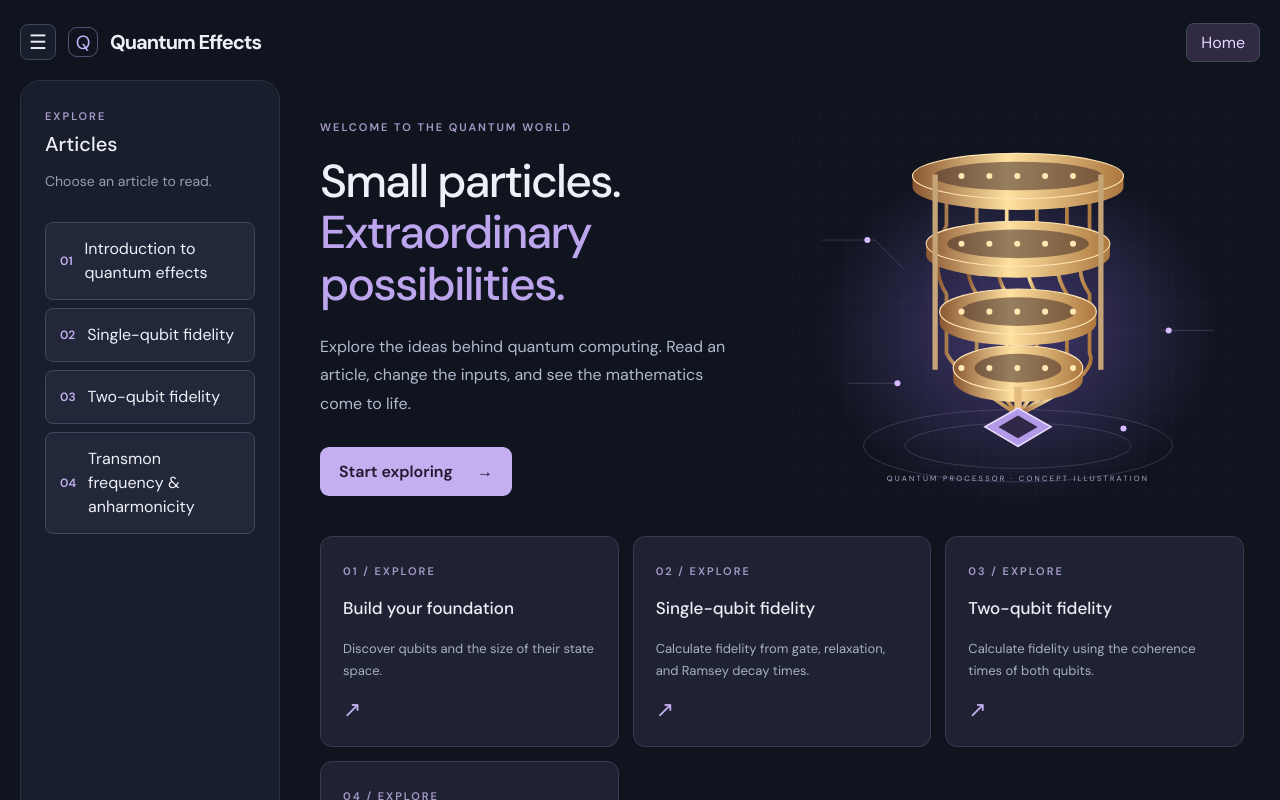
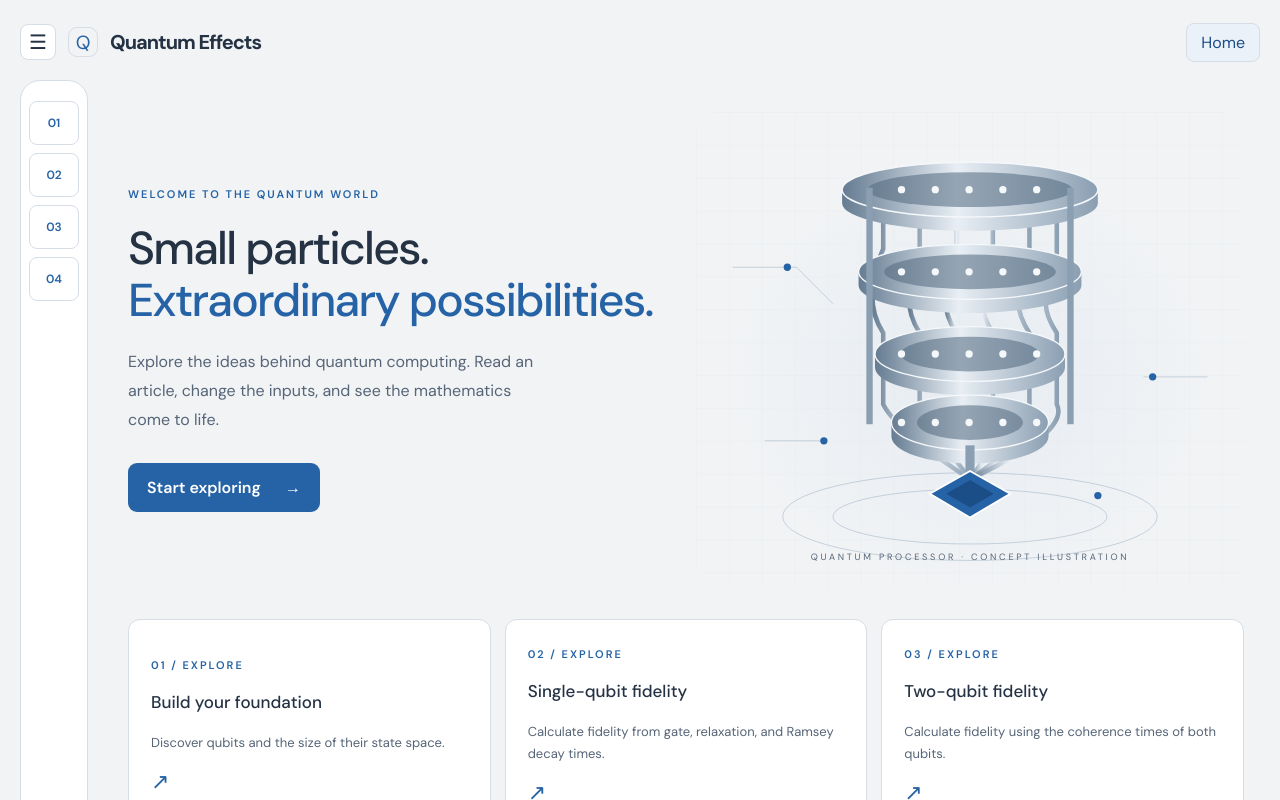
Before and after one commit to Pankaj-Deswal/qbit-lab, a React (Vite) app: page / in a window 1280 px wide. Shown: the top 800 px of the page. Built offline with nearby package versions, Linux system fonts and the light colour scheme.

Commit message:
Theme change

```diff
--- a/index.html
+++ b/index.html
@@ -3,7 +3,7 @@
   <head>
     <meta charset="UTF-8" />
     <meta name="viewport" content="width=device-width, initial-scale=1.0" />
-    <meta name="theme-color" content="#10141f" />
+    <meta name="theme-color" content="#f1f3f5" />
     <meta name="description" content="Explore quantum effects through interactive experiments." />
     <title>Quantum Effects</title>
   </head>
--- a/src/App.css
+++ b/src/App.css
@@ -1,9 +1,24 @@
 @import url('https://fonts.googleapis.com/css2?family=DM+Sans:wght@400;500;600;700&display=swap');
 
 :root {
+  color-scheme: light;
+  --page: #f1f3f5;
+  --surface: #ffffff;
+  --subtle: #f7f8fa;
+  --text: #243244;
+  --muted: #566577;
+  --border: #d6dde5;
+  --input-border: #a5b2c1;
+  --blue: #2563a6;
+  --blue-hover: #1b4e87;
+  --blue-deep: #1b4e87;
+  --blue-soft: #eaf1f8;
+  --blue-border: #91b0d2;
+  --white: #ffffff;
+  --measured: #c93646;
   font-family: 'DM Sans', system-ui, sans-serif;
-  color: #edf0f7;
-  background: #10141f;
+  color: var(--text);
+  background: var(--page);
   font-synthesis: none;
   text-rendering: optimizeLegibility;
   -webkit-font-smoothing: antialiased;
@@ -14,30 +29,30 @@ body { margin: 0; min-width: 320px; }
 button { font: inherit; }
 .app { max-width: 1600px; margin: auto; padding: 20px; }
 .header { display: flex; align-items: center; gap: 12px; height: 44px; margin-bottom: 16px; }
-.brand-mark { display: grid; place-items: center; width: 30px; height: 30px; border: 1px solid #575075; border-radius: 9px; color: #c4b5fd; font-size: 19px; }
-.eyebrow { color: #a79ac9; font-size: 11px; font-weight: 600; letter-spacing: 2px; text-transform: uppercase; margin: 0 0 8px; }
+.brand-mark { display: grid; place-items: center; width: 30px; height: 30px; border: 1px solid var(--border); border-radius: 9px; color: var(--blue); font-size: 19px; }
+.eyebrow { color: var(--blue); font-size: 11px; font-weight: 600; letter-spacing: 2px; text-transform: uppercase; margin: 0 0 8px; }
 h1 { font-size: 20px; letter-spacing: -1px; margin: 0; }
 .layout { display: grid; grid-template-columns: 260px minmax(0, 1fr); gap: 24px; min-height: calc(100svh - 100px); }
-.workspace { position: relative; display: flex; flex-direction: column; border: 1px solid #2a3040; border-radius: 20px; padding: 26px; background: radial-gradient(ellipse at 50% 45%, #232039 0%, #151a27 65%); }
-.workspace-label, .workspace-footer { color: #8992a7; font-size: 11px; letter-spacing: 1px; }
+.workspace { position: relative; display: flex; flex-direction: column; border: 1px solid var(--border); border-radius: 20px; padding: 26px; background: var(--surface); }
+.workspace-label, .workspace-footer { color: var(--muted); font-size: 11px; letter-spacing: 1px; }
 .workspace-label { text-transform: uppercase; }
 .workspace-footer { margin-top: auto; padding-top: 30px; }
-.sidebar { padding: 28px 24px; background: #191e2c; border: 1px solid #2a3040; border-radius: 20px; }
+.sidebar { padding: 28px 24px; background: var(--surface); border: 1px solid var(--border); border-radius: 20px; }
 .sidebar h2 { margin: 0; font-size: 20px; font-weight: 500; }
 .sidebar-description { margin: 12px 0 28px; }
-.article-button { width: 100%; text-align: left; padding: 14px; margin-bottom: 8px; background: #222839; color: #edf0f7; border: 1px solid #41485d; border-radius: 8px; cursor: pointer; }
-.article-button:hover, .article-button[aria-current='page'] { background: #38304e; border-color: #b5a3d8; }
-.article-button:focus-visible { outline: 2px solid #cbb6f2; outline-offset: 3px; }
+.article-button { width: 100%; text-align: left; padding: 14px; margin-bottom: 8px; background: var(--surface); color: var(--text); border: 1px solid var(--border); border-radius: 8px; cursor: pointer; }
+.article-button:hover, .article-button[aria-current='page'] { background: var(--blue-soft); border-color: var(--blue-border); }
+.article-button:focus-visible { outline: 2px solid var(--blue); outline-offset: 3px; }
 
 .sidebar-collapsed { grid-template-columns: 68px minmax(0, 1fr); }
 
-.menu-toggle { display: grid; place-items: center; width: 36px; height: 36px; padding: 0; border: 1px solid #41485d; border-radius: 8px; background: #191e2c; color: #edf0f7; font-size: 20px; cursor: pointer; }
-.menu-toggle:hover { background: #38304e; }
-.menu-toggle:focus-visible { outline: 2px solid #cbb6f2; outline-offset: 3px; }
+.menu-toggle { display: grid; place-items: center; width: 36px; height: 36px; padding: 0; border: 1px solid var(--border); border-radius: 8px; background: var(--surface); color: var(--text); font-size: 20px; cursor: pointer; }
+.menu-toggle:hover { background: var(--blue-soft); }
+.menu-toggle:focus-visible { outline: 2px solid var(--blue); outline-offset: 3px; }
 .article { width: 100%; max-width: 740px; margin: 0 auto; padding: 64px 16px; }
 .article h2 { font-size: clamp(26px, 4vw, 40px); line-height: 1.2; letter-spacing: -1px; font-weight: 500; margin: 16px 0 28px; }
-.article > p:not(.eyebrow) { color: #b1bacd; font-size: 16px; line-height: 1.9; }
-.sidebar-description { color: #939db2; font-size: 14px; line-height: 1.8; }
+.article > p:not(.eyebrow) { color: var(--muted); font-size: 16px; line-height: 1.9; }
+.sidebar-description { color: var(--muted); font-size: 14px; line-height: 1.8; }
 @media (max-width: 700px) {
   .app { padding: 12px; }
   .header { gap: 10px; margin-bottom: 12px; }
@@ -49,39 +64,39 @@ h1 { font-size: 20px; letter-spacing: -1px; margin: 0; }
 .home-page { padding: 32px 0 8px; }
 .home-hero { display: grid; grid-template-columns: 1fr 1fr; align-items: center; gap: 20px; }
 .home-copy h2 { font-size: clamp(30px, 3.6vw, 52px); line-height: 1.12; letter-spacing: -1.8px; font-weight: 500; margin: 22px 0; }
-.home-copy h2 span { color: #bca5ed; }
-.home-copy > p:not(.eyebrow) { color: #b1bacd; line-height: 1.8; max-width: 420px; margin-bottom: 28px; }
+.home-copy h2 span { color: var(--blue); }
+.home-copy > p:not(.eyebrow) { color: var(--muted); line-height: 1.8; max-width: 420px; margin-bottom: 28px; }
 .quantum-graphic { display: block; width: 100%; height: auto; }
-.primary-button { display: inline-flex; gap: 24px; align-items: center; padding: 13px 18px; background: #c4aff0; color: #21182f; border: 1px solid transparent; border-radius: 9px; font-weight: 600; cursor: pointer; }
-.primary-button:hover { background: #dbcafa; }
-.primary-button:focus-visible, .home-card:focus-visible, input:focus-visible { outline: 2px solid #dcc6ff; outline-offset: 4px; }
+.primary-button { display: inline-flex; gap: 24px; align-items: center; padding: 13px 18px; background: var(--blue); color: var(--white); border: 1px solid transparent; border-radius: 9px; font-weight: 600; cursor: pointer; }
+.primary-button:hover { background: var(--blue-hover); }
+.primary-button:focus-visible, .home-card:focus-visible, input:focus-visible { outline: 2px solid var(--blue); outline-offset: 4px; }
 .home-cards { display: grid; grid-template-columns: repeat(3, minmax(0, 1fr)); gap: 14px; margin-top: 32px; }
-.home-card { text-align: left; color: #edf0f7; background: #1e2232; border: 1px solid #373d51; padding: 22px; border-radius: 12px; cursor: pointer; }
-.home-card:hover { background: #2b283e; border-color: #a991d3; }
+.home-card { text-align: left; color: var(--text); background: var(--surface); border: 1px solid var(--border); padding: 22px; border-radius: 12px; cursor: pointer; }
+.home-card:hover { background: var(--blue-soft); border-color: var(--blue-border); }
 .home-card h3 { font-size: 17px; font-weight: 500; line-height: 1.4; }
-.home-card p { color: #a8b0c3; line-height: 1.7; font-size: 13px; }
-.home-card > span:last-child { display: block; color: #c4aff0; font-size: 22px; }
-.calculator { margin-top: 32px; padding: 24px; border-radius: 14px; border: 1px solid #48405c; background: #1c2030; }
+.home-card p { color: var(--muted); line-height: 1.7; font-size: 13px; }
+.home-card > span:last-child { display: block; color: var(--blue); font-size: 22px; }
+.calculator { margin-top: 32px; padding: 24px; border-radius: 14px; border: 1px solid var(--border); background: var(--subtle); }
 .calculator h3 { margin: 0 0 10px; font-size: 19px; font-weight: 500; }
-.calculator > p { color: #a8b0c3; line-height: 1.7; font-size: 14px; }
+.calculator > p { color: var(--muted); line-height: 1.7; font-size: 14px; }
 .input-grid { display: grid; grid-template-columns: repeat(auto-fit, minmax(150px, 1fr)); gap: 16px; margin: 24px 0; }
-.input-grid label { display: grid; gap: 9px; color: #c5ccda; font-size: 13px; }
-.input-grid input { min-width: 0; width: 100%; font: inherit; font-size: 16px; color: #edf0f7; background: #111623; border: 1px solid #515369; border-radius: 8px; padding: 12px; color-scheme: dark; }
-.calculation-result { margin-top: 20px; padding: 16px; background: #302a43; border-radius: 8px; color: #e0d1ff; line-height: 1.7; overflow-wrap: anywhere; }
+.input-grid label { display: grid; gap: 9px; color: var(--muted); font-size: 13px; }
+.input-grid input { min-width: 0; width: 100%; font: inherit; font-size: 16px; color: var(--text); background: var(--surface); border: 1px solid var(--input-border); border-radius: 8px; padding: 12px; color-scheme: light; }
+.calculation-result { margin-top: 20px; padding: 16px; background: var(--blue-soft); border-radius: 8px; color: var(--text); line-height: 1.7; overflow-wrap: anywhere; }
 .article > p.source-note { font-size: 12px; }
-a { color: #cbb6f2; }
+a { color: var(--blue); }
 @media (max-width: 1100px) { .home-hero { grid-template-columns: 1fr; } .quantum-graphic { max-width: 520px; margin: auto; } .home-cards { grid-template-columns: 1fr; } }
 @media (max-width: 700px) { .home-page { padding-top: 24px; } .calculator { padding: 18px; } }
 
 .brand-home { display: flex; align-items: center; gap: 12px; padding: 0; border: 0; color: inherit; background: transparent; cursor: pointer; }
-.home-link { margin-left: auto; padding: 8px 14px; background: transparent; color: #b1bacd; border: 1px solid #41485d; border-radius: 8px; cursor: pointer; }
-.home-link:hover, .home-link[aria-current='page'] { color: #e4d5ff; background: #302a43; }
-.brand-home:focus-visible, .home-link:focus-visible { outline: 2px solid #dcc6ff; outline-offset: 4px; }
+.home-link { margin-left: auto; padding: 8px 14px; background: transparent; color: var(--muted); border: 1px solid var(--border); border-radius: 8px; cursor: pointer; }
+.home-link:hover, .home-link[aria-current='page'] { color: var(--blue-deep); background: var(--blue-soft); }
+.brand-home:focus-visible, .home-link:focus-visible { outline: 2px solid var(--blue); outline-offset: 4px; }
 .home-main { min-width: 0; padding: 0 16px 24px; }
 .layout { transition: grid-template-columns 180ms ease; }
 .sidebar { min-width: 0; }
 .article-button { display: flex; align-items: center; gap: 12px; }
-.article-icon { flex-shrink: 0; font-size: 12px; font-weight: 600; color: #c4aff0; }
+.article-icon { flex-shrink: 0; font-size: 12px; font-weight: 600; color: var(--blue); }
 .article-label { line-height: 1.5; }
 .sidebar-collapsed .sidebar { padding: 20px 8px; }
 .sidebar-collapsed .article-button { justify-content: center; min-height: 44px; padding: 10px 0; }
@@ -89,7 +104,7 @@ a { color: #cbb6f2; }
 @media (max-width: 700px) {
   .layout { position: relative; grid-template-columns: 68px minmax(0, 1fr); }
   .sidebar { position: relative; z-index: 2; padding: 20px 16px; }
-  .layout:not(.sidebar-collapsed) .sidebar { position: absolute; top: 0; bottom: 0; left: 0; width: min(260px, 100%); box-shadow: 12px 0 30px #0006; }
+  .layout:not(.sidebar-collapsed) .sidebar { position: absolute; top: 0; bottom: 0; left: 0; width: min(260px, 100%); box-shadow: 12px 0 30px rgb(30 45 65 / 12%); }
   .layout:not(.sidebar-collapsed) main { grid-column: 2; }
   .home-main { padding: 0 0 16px; }
   .brand-home { gap: 8px; }
@@ -101,29 +116,29 @@ a { color: #cbb6f2; }
 }
 @media (prefers-reduced-motion: reduce) { .layout { transition: none; } }
 
-.calculation-mode { display: flex; flex-wrap: wrap; gap: 16px; margin-top: 28px; padding: 16px; border: 1px solid #48405c; border-radius: 10px; }
-.calculation-mode legend { color: #c5ccda; padding: 0 6px; }
+.calculation-mode { display: flex; flex-wrap: wrap; gap: 16px; margin-top: 28px; padding: 16px; border: 1px solid var(--border); border-radius: 10px; }
+.calculation-mode legend { color: var(--muted); padding: 0 6px; }
 .calculation-mode label { display: flex; gap: 8px; align-items: center; font-size: 14px; cursor: pointer; }
-.calculation-mode input, .plot-inspector input { accent-color: #c4aff0; }
+.calculation-mode input, .plot-inspector input { accent-color: var(--blue); }
 .plot-heading { display: flex; flex-wrap: wrap; justify-content: space-between; align-items: center; gap: 12px; }
 .plot-heading h3 { margin: 0; }
 .plot-heading label { font-size: 13px; }
-.plot-heading select { margin-left: 8px; padding: 8px; border: 1px solid #787087; border-radius: 6px; color: #edf0f7; background: #191e2c; }
-.infidelity-plot > p { font-size: 13px; color: #b1bacd; }
+.plot-heading select { margin-left: 8px; padding: 8px; border: 1px solid var(--input-border); border-radius: 6px; color: var(--text); background: var(--surface); }
+.infidelity-plot > p { font-size: 13px; color: var(--muted); }
 .infidelity-plot svg { display: block; width: 100%; height: auto; margin: 20px 0; }
-.infidelity-plot svg text { fill: #c5ccda; font-size: 12px; }
+.infidelity-plot svg text { fill: var(--muted); font-size: 12px; }
 .plot-inspector { display: grid; gap: 10px; font-size: 14px; }
 .plot-inspector input { width: 100%; }
 .infidelity-plot output { display: block; margin-top: 12px; font-size: 14px; }
 
-.plot-legend { display: flex; flex-wrap: wrap; gap: 12px 20px; border: 1px solid #655875; border-radius: 8px; padding: 10px 14px; font-size: 13px; background: #191e2c; }
+.plot-legend { display: flex; flex-wrap: wrap; gap: 12px 20px; border: 1px solid var(--border); border-radius: 8px; padding: 10px 14px; font-size: 13px; background: var(--surface); }
 .plot-legend > span { display: inline-flex; align-items: center; gap: 8px; }
-.legend-line { display: inline-block; width: 22px; height: 3px; background: #c4aff0; }
-.legend-star { color: #ff4d5e; font-size: 22px; line-height: 1; }
-.measured-data { margin-top: 24px; padding-top: 20px; border-top: 1px solid #655875; font-size: 14px; }
-.measured-data input[type='checkbox'] { accent-color: #c4aff0; }
+.legend-line { display: inline-block; width: 22px; height: 3px; background: var(--blue); }
+.legend-star { color: var(--measured); font-size: 22px; line-height: 1; }
+.measured-data { margin-top: 24px; padding-top: 20px; border-top: 1px solid var(--border); font-size: 14px; }
+.measured-data input[type='checkbox'] { accent-color: var(--blue); }
 .measurement-feedback { overflow-wrap: anywhere; }
 
 .transmon-results { margin: 0; display: grid; gap: 16px; }
-.transmon-results dt { color: #b1bacd; font-size: 13px; }
+.transmon-results dt { color: var(--muted); font-size: 13px; }
 .transmon-results dd { margin: 4px 0 0; font-size: 18px; overflow-wrap: anywhere; }
--- a/src/App.jsx
+++ b/src/App.jsx
@@ -15,8 +15,12 @@ const pages = [
 ];
 
 export default function App() {
-  const [sidebarOpen, setSidebarOpen] = useState(true);
+  const [sidebarOpen, setSidebarOpen] = useState(false);
   const [selectedId, setSelectedId] = useState('home');
+  function goHome() {
+    setSelectedId('home');
+    setSidebarOpen(false);
+  }
   const isHome = selectedId === 'home';
   const ActivePage = isHome ? HomePage : pages.find((page) => page.id === selectedId).component;
 
@@ -32,11 +36,11 @@ export default function App() {
         >
           <span aria-hidden="true">☰</span>
         </button>
-        <button className="brand-home" onClick={() => setSelectedId('home')} aria-label="Quantum Effects home">
+        <button className="brand-home" onClick={goHome} aria-label="Quantum Effects home">
           <span className="brand-mark" aria-hidden="true">Q</span>
           <h1>Quantum Effects</h1>
         </button>
-        <button className="home-link" aria-current={isHome ? 'page' : undefined} onClick={() => setSelectedId('home')}>Home</button>
+        <button className="home-link" aria-current={isHome ? 'page' : undefined} onClick={goHome}>Home</button>
       </header>
 
       <div className={`layout ${sidebarOpen ? '' : 'sidebar-collapsed'}`}>
--- a/src/components/QuantumComputerGraphic.jsx
+++ b/src/components/QuantumComputerGraphic.jsx
@@ -1,27 +1,27 @@
 export default function QuantumComputerGraphic() {
   return <svg className="quantum-graphic" viewBox="0 0 600 520" role="img" aria-labelledby="computer-title computer-description">
     <title id="computer-title">Quantum computer illustration</title>
-    <desc id="computer-description">A stylized gold dilution refrigerator with stacked cooling plates, suspended wiring, and a glowing quantum processor beneath it.</desc>
+    <desc id="computer-description">A stylized silver-blue dilution refrigerator with stacked cooling plates, suspended wiring, and a glowing quantum processor beneath it.</desc>
     <defs>
-      <linearGradient id="gold"><stop stopColor="#8a5731"/><stop offset=".45" stopColor="#ffe1a0"/><stop offset="1" stopColor="#ac773e"/></linearGradient>
-      <radialGradient id="halo"><stop stopColor="#8065d2" stopOpacity=".45"/><stop offset="1" stopColor="#8065d2" stopOpacity="0"/></radialGradient>
-      <pattern id="grid" width="36" height="36" patternUnits="userSpaceOnUse"><path d="M 36 0 L 0 0 0 36" fill="none" stroke="#bda9ee" strokeOpacity=".07"/></pattern>
+      <linearGradient id="metal"><stop stopColor="#647b91"/><stop offset=".45" stopColor="#e8eef4"/><stop offset="1" stopColor="#8b9fb2"/></linearGradient>
+      <radialGradient id="halo"><stop stopColor="#bad0e5" stopOpacity=".2"/><stop offset="1" stopColor="#bad0e5" stopOpacity="0"/></radialGradient>
+      <pattern id="grid" width="36" height="36" patternUnits="userSpaceOnUse"><path d="M 36 0 L 0 0 0 36" fill="none" stroke="#6988a7" strokeOpacity=".07"/></pattern>
     </defs>
     <rect width="600" height="520" fill="url(#grid)" rx="24"/>
     <ellipse cx="300" cy="290" rx="265" ry="230" fill="url(#halo)"/>
-    <g fill="none" stroke="#9d8bc4" strokeOpacity=".35"><ellipse cx="300" cy="443" rx="205" ry="48"/><ellipse cx="300" cy="443" rx="150" ry="30"/><path d="M40 170h70l40 40M490 290h70M75 360h65"/></g>
-    <g stroke="url(#gold)" fill="none" strokeWidth="5">{[205, 245, 285, 325, 365, 395].map((x, i) => <path key={x} d={`M${x} 78 V${150 + i * 8} Q${x - 24} 205 ${x} 242 V320 Q${x + 15} 350 300 402`} />)}</g>
+    <g fill="none" stroke="#6988a7" strokeOpacity=".35"><ellipse cx="300" cy="443" rx="205" ry="48"/><ellipse cx="300" cy="443" rx="150" ry="30"/><path d="M40 170h70l40 40M490 290h70M75 360h65"/></g>
+    <g stroke="url(#metal)" fill="none" strokeWidth="5">{[205, 245, 285, 325, 365, 395].map((x, i) => <path key={x} d={`M${x} 78 V${150 + i * 8} Q${x - 24} 205 ${x} 242 V320 Q${x + 15} 350 300 402`} />)}</g>
     {[85, 175, 265, 340].map((y, i) => <g key={y}>
-      <path d={`M${160 + i * 18} ${y}v15a${140 - i * 18} 30 0 0 0 ${280 - i * 36} 0v-15`} fill="url(#gold)"/>
-      <ellipse cx="300" cy={y} rx={140 - i * 18} ry="30" fill="url(#gold)" stroke="#ffe5b3" strokeWidth="1.5"/>
-      <ellipse cx="300" cy={y} rx={112 - i * 18} ry="19" fill="#422f29" fillOpacity=".55"/>
-      {[0, 1, 2, 3, 4].map(n => <circle key={n} cx={225 + n * 37} cy={y} r="4" fill="#ffe7b2"/>)}
+      <path d={`M${160 + i * 18} ${y}v15a${140 - i * 18} 30 0 0 0 ${280 - i * 36} 0v-15`} fill="url(#metal)"/>
+      <ellipse cx="300" cy={y} rx={140 - i * 18} ry="30" fill="url(#metal)" stroke="#f5f8fb" strokeWidth="1.5"/>
+      <ellipse cx="300" cy={y} rx={112 - i * 18} ry="19" fill="#526a80" fillOpacity=".55"/>
+      {[0, 1, 2, 3, 4].map(n => <circle key={n} cx={225 + n * 37} cy={y} r="4" fill="#f5f8fb"/>)}
     </g>)}
-    <path d="M190 83v259M410 83v259" stroke="#c5a478" strokeWidth="7"/>
-    <path d="M300 365v40" stroke="#e5bd80" strokeWidth="10"/>
-    <path d="m300 393 44 25-44 26-44-26Z" fill="#b29ae8" stroke="#eee1ff" strokeWidth="2"/>
-    <path d="m300 403 26 15-26 15-26-15Z" fill="#302846"/>
-    <g fill="#d7baff">{[[100,170],[500,290],[140,360],[440,420]].map(([x,y]) => <circle key={x} cx={x} cy={y} r="4"/>)}</g>
-    <text x="300" y="490" textAnchor="middle" fill="#b5a4ce" fontSize="10" letterSpacing="3">QUANTUM PROCESSOR · CONCEPT ILLUSTRATION</text>
+    <path d="M190 83v259M410 83v259" stroke="#8b9fb2" strokeWidth="7"/>
+    <path d="M300 365v40" stroke="#8b9fb2" strokeWidth="10"/>
+    <path d="m300 393 44 25-44 26-44-26Z" fill="#2563a6" stroke="#ffffff" strokeWidth="2"/>
+    <path d="m300 403 26 15-26 15-26-15Z" fill="#1b4e87"/>
+    <g fill="#2563a6">{[[100,170],[500,290],[140,360],[440,420]].map(([x,y]) => <circle key={x} cx={x} cy={y} r="4"/>)}</g>
+    <text x="300" y="490" textAnchor="middle" fill="#566577" fontSize="10" letterSpacing="3">QUANTUM PROCESSOR · CONCEPT ILLUSTRATION</text>
   </svg>;
 }
```
Also changed, not shown: src/components/InfidelityPlot.jsx (+6 -6 lines).
